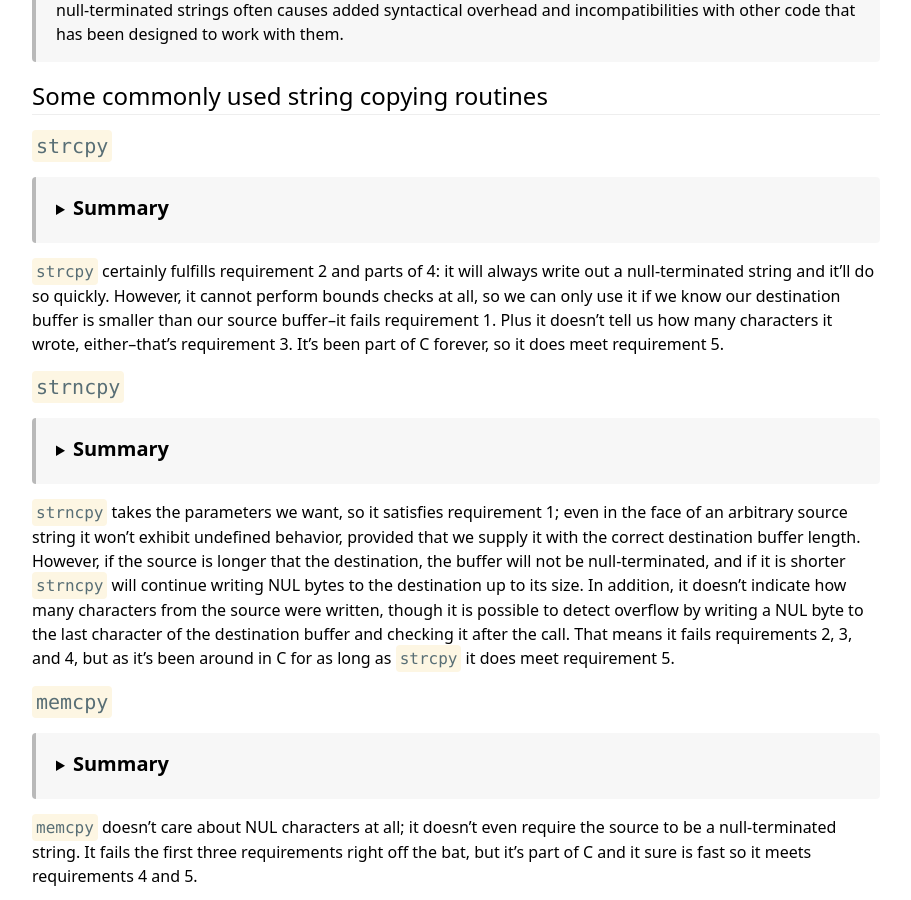
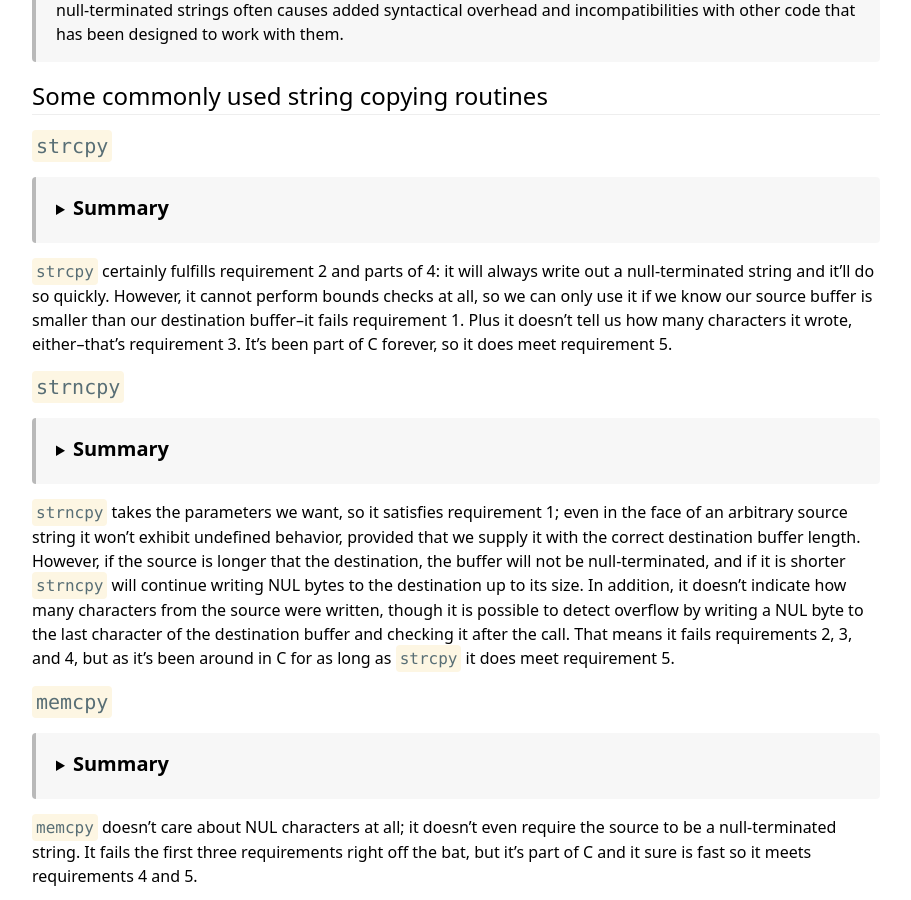
Before and after one commit to saagarjha/saagarjha.github.io, a Jekyll site: the page built from _posts/2020-04-12-designing-a-better-strcpy/2020-04-12-designing-a-better-strcpy.md, in a window 1280 px wide and 900 px high, scrolled down 1448 px. Shown: the whole window, without its empty margins (184-1095 px from the left). Built offline with Jekyll 4.4.1, drawn with Linux system fonts in a browser that asks for light colours.

```diff
--- a/_posts/2020-04-12-designing-a-better-strcpy/2020-04-12-designing-a-better-strcpy.md
+++ b/_posts/2020-04-12-designing-a-better-strcpy/2020-04-12-designing-a-better-strcpy.md
@@ -64,7 +64,7 @@ The standard `strcpy` function, which copies characters from `src` to `dst`, up
 
 {% include aside.html collapsible=true type="Summary" content=strcpy_summary%}
 
-`strcpy` certainly fulfills requirement 2 and parts of 4: it will always write out a null-terminated string and it'll do so quickly. However, it cannot perform bounds checks at all, so we can only use it if we know our destination buffer is smaller than our source buffer–it fails requirement 1. Plus it doesn't tell us how many characters it wrote, either–that's requirement 3. It's been part of C forever, so it does meet requirement 5.
+`strcpy` certainly fulfills requirement 2 and parts of 4: it will always write out a null-terminated string and it'll do so quickly. However, it cannot perform bounds checks at all, so we can only use it if we know our source buffer is smaller than our destination buffer–it fails requirement 1. Plus it doesn't tell us how many characters it wrote, either–that's requirement 3. It's been part of C forever, so it does meet requirement 5.
 
 ### `strncpy`
 
```
